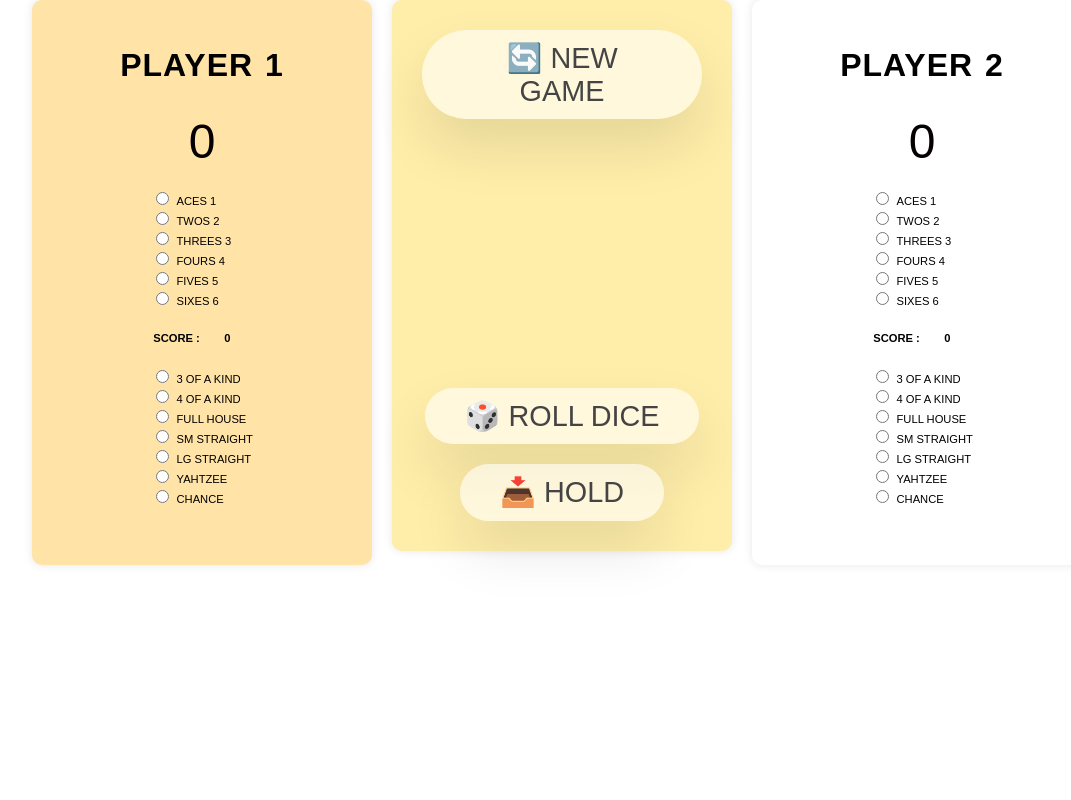
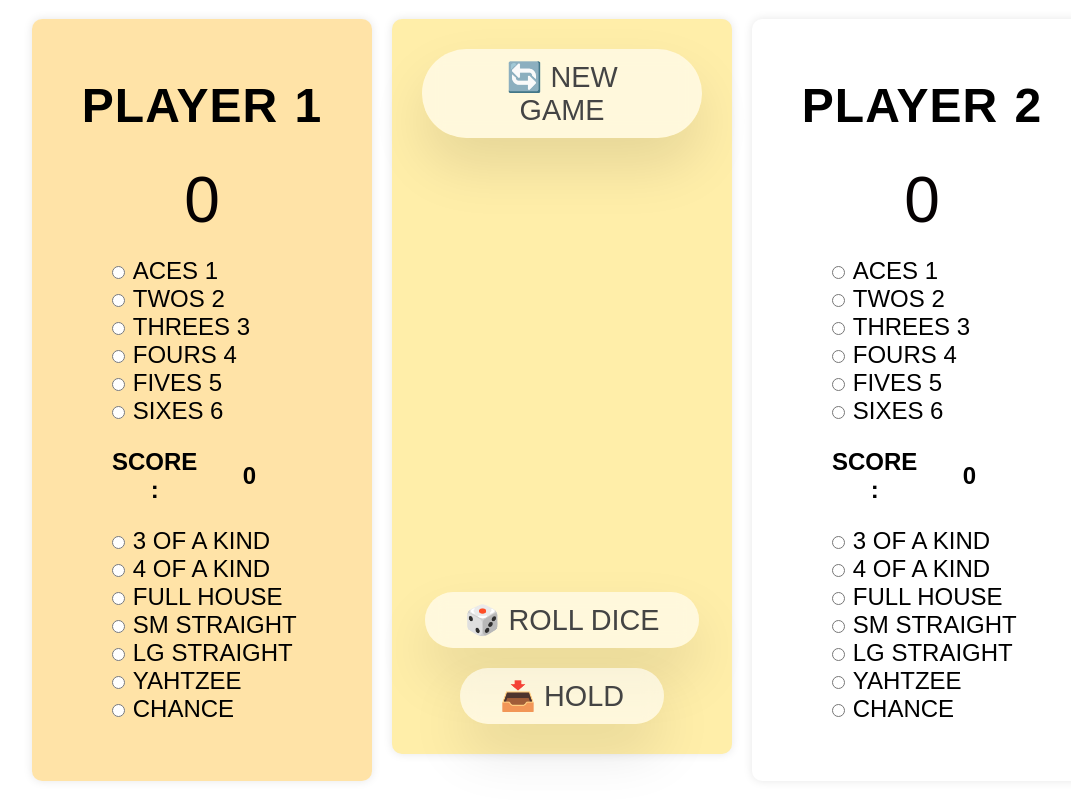
Before and after one commit to yahtzee2024/g2, a plain HTML site: page index.html in a window 1280 px wide. Shown: the whole page, without its empty margins (78-1149 px from the left). Drawn offline with Linux system fonts and the light colour scheme.

Commit message:
Update style.css

```diff
--- a/style.css
+++ b/style.css
@@ -6,6 +6,12 @@
   /*height: 100vh;*/
   background-color: #ffffff;
   margin: 0;
+}
+
+@media (min-width: 1060px) {
+  body {
+    height: 100vh;
+  }
 }
 
 main {
@@ -33,13 +39,13 @@
   flex-direction: column;
   align-items : center;
   background-color: #FFEEA9 ;
-  height: 510.567px;
+  height: 695.833px;
   justify-content: space-between;
 }
 
 .player h2 {
   margin-bottom: 10px;
-  font-size: 2rem;
+  font-size: 3rem;
   text-transform: uppercase;
   letter-spacing: 1px;
   word-spacing: 2px;
@@ -47,7 +53,7 @@
 }
 
 .score {
-  font-size: 3rem;
+  font-size: 4rem;
   font-weight: 300;
   color: #050102;
   margin-bottom: 20px;
@@ -85,7 +91,7 @@
   text-align: center;
   transition: all 0.75s;
   text-transform: uppercase;
-  font-size: 0.7rem;
+  font-size: 1.5rem;
   color: #000000;
   display: inline;
 }
```
